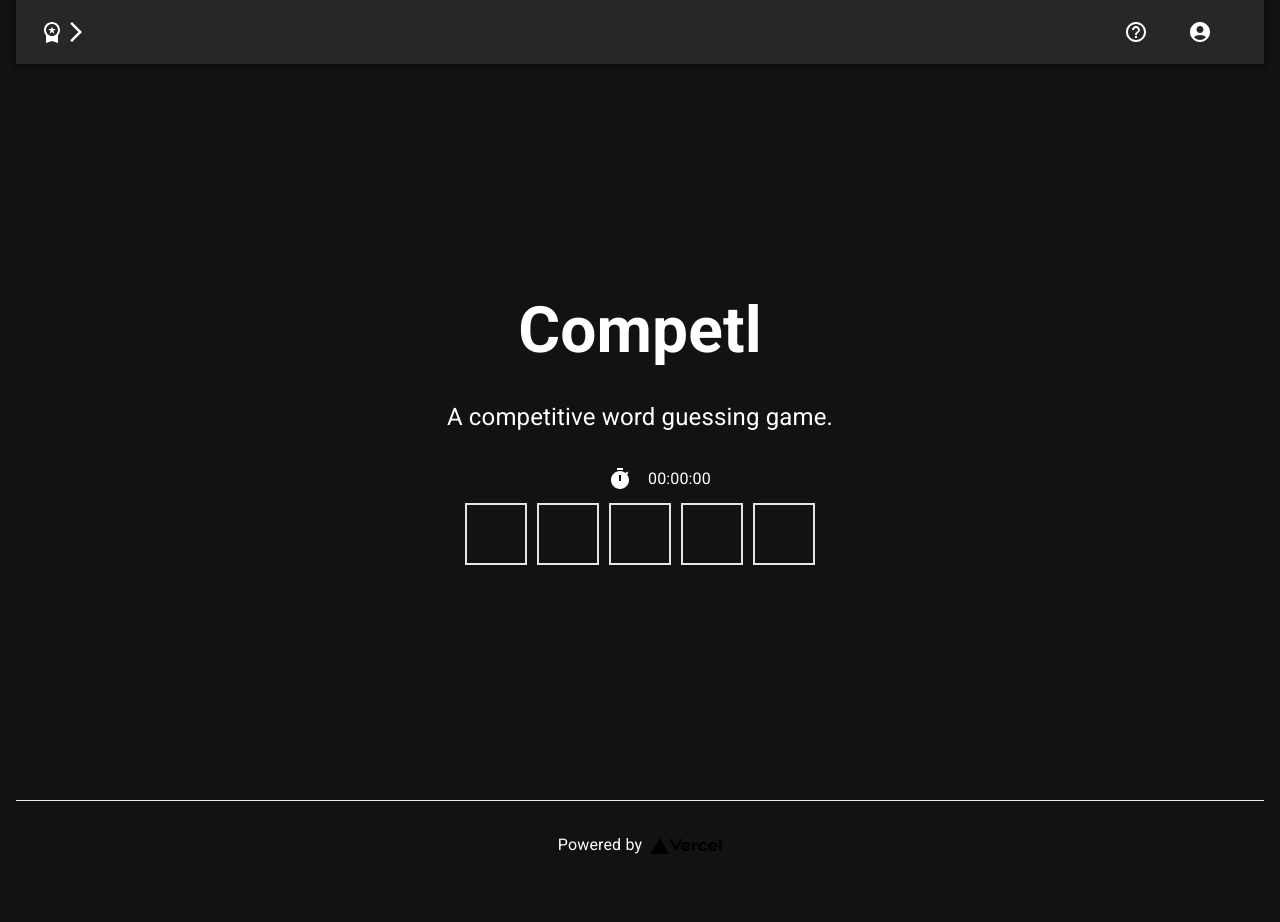
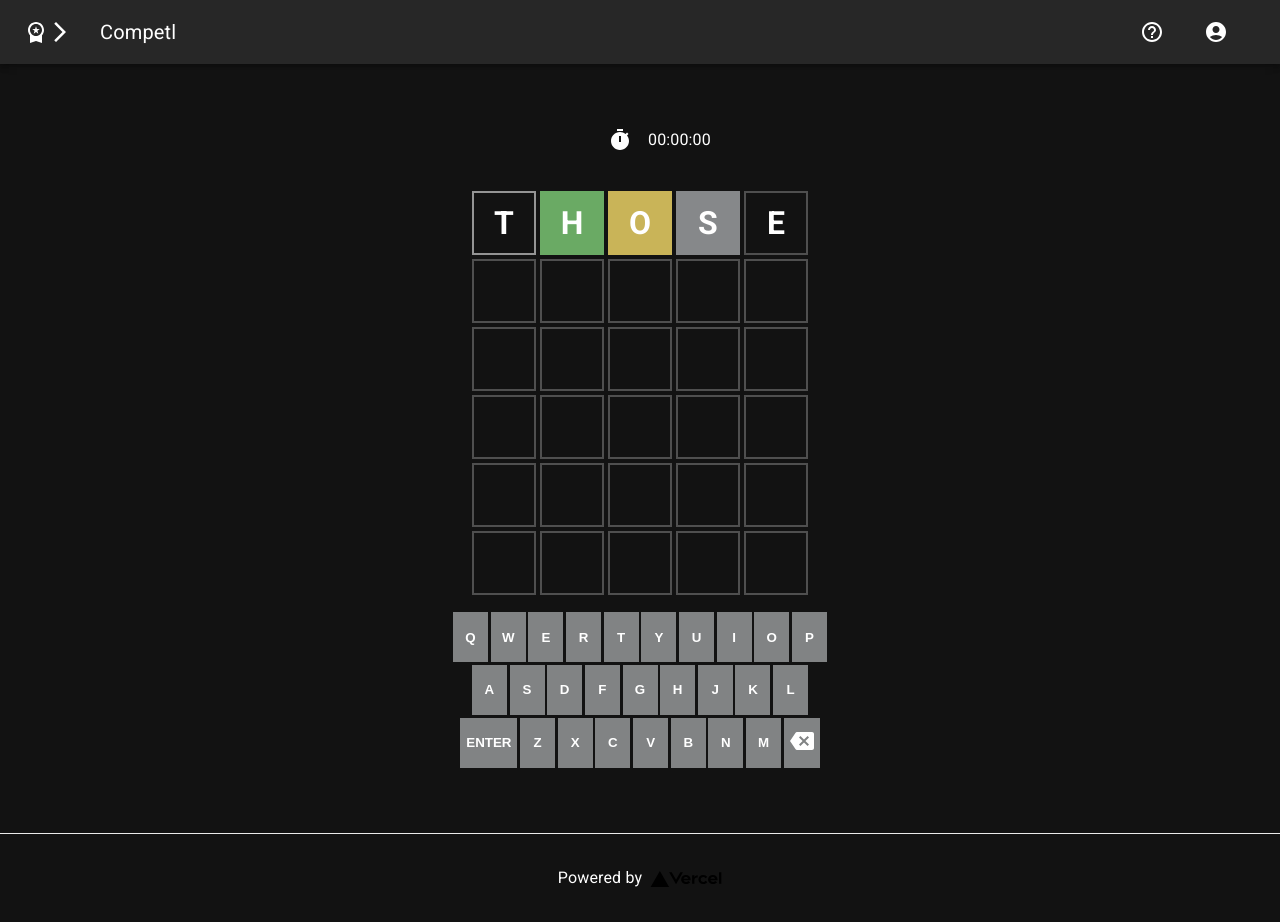
Before and after one commit to oscarwong67/Competl, a Next.js app: page / in a window 1280 px wide. Before the commit the page ends 889 px from the top, so only its background shows below. Built offline with nearby package versions, Linux system fonts and the light colour scheme.

Commit message:
keyboar and board up

```diff
--- a/components/game.js
+++ b/components/game.js
@@ -1,9 +1,8 @@
-import TimerIcon from "@mui/icons-material/Timer";
-import { Grid, Typography } from "@mui/material";
-import Box from '@mui/material/Box';
-import { useState } from "react";
-import styles from '../styles/Home.module.css'
-
+import TimerIcon from '@mui/icons-material/Timer';
+import { Grid, Typography, Container } from '@mui/material';
+import { useState } from 'react';
+import styles from '../styles/Game.module.css';
+import BackspaceIcon from '@mui/icons-material/Backspace';
 
 export default function Game() {
   const [timeInMS, setTimeInMS] = useState(0.0);
@@ -19,42 +18,151 @@ export default function Game() {
     const seconds = Math.floor(time / MS_PER_SECOND);
     time %= MS_PER_SECOND;
 
-    const zeroPad = (num, places) => String(num).padStart(places, "0");
+    const zeroPad = (num, places) => String(num).padStart(places, '0');
     return `${zeroPad(minutes, 2)}:${zeroPad(seconds, 2)}:${zeroPad(time, 2)}`;
   }
 
   return (
-    <div className="game-container">
-      <Grid container spacing={2} >
-        <Grid item xs={6} sx={{ textAlign: "right"}}>
+    <Container className={styles.gameContainer}>
+      <Grid container spacing={2}>
+        <Grid item xs={6} sx={{ textAlign: 'right', paddingLeft: '0px' }}>
           <TimerIcon color="inherit" />
         </Grid>
-        <Grid item xs={6} sx={{ paddingLeft: "5px"}}>
+        <Grid item xs={6} sx={{ paddingLeft: '5px' }}>
           <Typography>{getFormattedTime()}</Typography>
         </Grid>
       </Grid>
-      <div className={styles.board}>
-        <div className={styles.row}>
-
-          <div className={styles.tile}>
-
+      <div className={styles.gameBoard}>
+        <div className={styles.tile} data-state="active">
+          T
         </div>
-          <div className={styles.tile}>
-
+        <div className={styles.tile} data-state="correct">
+          H
         </div>
-          <div className={styles.tile}>
-
+        <div className={styles.tile} data-state="wrong-postion">
+          O
         </div>
-          <div className={styles.tile}>
-
+        <div className={styles.tile} data-state="wrong">
+          S
         </div>
-          <div className={styles.tile}>
-
+        <div className={styles.tile}>E</div>
+        <div className={styles.tile}></div>
+        <div className={styles.tile}></div>
+        <div className={styles.tile}></div>
+        <div className={styles.tile}></div>
+        <div className={styles.tile}></div>
+        <div className={styles.tile}></div>
+        <div className={styles.tile}></div>
+        <div className={styles.tile}></div>
+        <div className={styles.tile}></div>
+        <div className={styles.tile}></div>
+        <div className={styles.tile}></div>
+        <div className={styles.tile}></div>
+        <div className={styles.tile}></div>
+        <div className={styles.tile}></div>
+        <div className={styles.tile}></div>
+        <div className={styles.tile}></div>
+        <div className={styles.tile}></div>
+        <div className={styles.tile}></div>
+        <div className={styles.tile}></div>
+        <div className={styles.tile}></div>
+        <div className={styles.tile}></div>
+        <div className={styles.tile}></div>
+        <div className={styles.tile}></div>
+        <div className={styles.tile}></div>
+        <div className={styles.tile}></div>
+      </div>
+      <div className={styles.keyboard}>
+        <div className={styles.keyboardRow}>
+          <button className={styles.key} data-key="Q">
+            Q
+          </button>
+          <button className={styles.key} data-key="W">
+            W
+          </button>
+          <button className={styles.key} data-key="E">
+            E
+          </button>
+          <button className={styles.key} data-key="R">
+            R
+          </button>
+          <button className={styles.key} data-key="T">
+            T
+          </button>
+          <button className={styles.key} data-key="Y">
+            Y
+          </button>
+          <button className={styles.key} data-key="U">
+            U
+          </button>
+          <button className={styles.key} data-key="I">
+            I
+          </button>
+          <button className={styles.key} data-key="O">
+            O
+          </button>
+          <button className={styles.key} data-key="P">
+            P
+          </button>
         </div>
 
+        <div className={styles.space}></div>
+        <div className={styles.keyboardRow}>
+          <button className={styles.key} data-key="A">
+            A
+          </button>
+          <button className={styles.key} data-key="S">
+            S
+          </button>
+          <button className={styles.key} data-key="D">
+            D
+          </button>
+          <button className={styles.key} data-key="F">
+            F
+          </button>
+          <button className={styles.key} data-key="G">
+            G
+          </button>
+          <button className={styles.key} data-key="H">
+            H
+          </button>
+          <button className={styles.key} data-key="J">
+            J
+          </button>
+          <button className={styles.key} data-key="K">
+            K
+          </button>
+          <button className={styles.key} data-key="L">
+            L
+          </button>
         </div>
 
+        <div className={styles.keyboardRow}>
+          <button data-enter className={styles.key}>ENTER</button>
+          <button className={styles.key} data-key="Z">
+            Z
+          </button>
+          <button className={styles.key} data-key="X">
+            X
+          </button>
+          <button className={styles.key} data-key="C">
+            C
+          </button>
+          <button className={styles.key} data-key="V">
+            V
+          </button>
+          <button className={styles.key} data-key="B">
+            B
+          </button>
+          <button className={styles.key} data-key="N">
+            N
+          </button>
+          <button className={styles.key} data-key="M">
+            M
+          </button>
+          <button data-enter className={styles.key}><BackspaceIcon /></button>
         </div>
       </div>
+    </Container>
   );
 }
--- a/pages/index.js
+++ b/pages/index.js
@@ -8,6 +8,7 @@ import IconButton from "@mui/material/IconButton";
 import WorkspacePremiumIcon from "@mui/icons-material/WorkspacePremium";
 import ArrowForwardIosIcon from "@mui/icons-material/ArrowForwardIos";
 import AccountCircleIcon from "@mui/icons-material/AccountCircle";
+import Typography from '@mui/material/Typography';
 
 import Game from '../components/game';
 import styles from '../styles/Home.module.css'
@@ -17,12 +18,11 @@ export default function Home() {
     <div className={styles.container}>
       <Head>
         <title>Competl</title>
-        <meta name="description" content="Generated by create next app" />
+        <meta name="viewport" content="width=device-width, initial-scale=1" />
         <link rel="icon" href="/favicon.ico" />
       </Head>
       <AppBar position="static">
         <Toolbar>
-          <Box display="flex" flexGrow={1}>
           {/* Left Side */}
           <IconButton
             size="large"
@@ -34,7 +34,7 @@ export default function Home() {
             <WorkspacePremiumIcon />
             <ArrowForwardIosIcon />
           </IconButton>
-          </Box>
+          <Typography variant="h6" nowrap component="div" sx={{ flexGrow: 1, display: { xs: 'block' } }}>Competl</Typography>
           <IconButton
             size="large"
             color="inherit"
@@ -54,8 +54,7 @@ export default function Home() {
         </Toolbar>
       </AppBar>
       <main className={styles.main}>
-        <h1 className={styles.title}>Competl</h1>
-        <p className={styles.description}>A competitive word guessing game.</p>
+        {/* <p className={styles.description}>A competitive word guessing game.</p> */}
         <Game />
       </main>
 
--- /dev/null
+++ b/styles/Game.module.css
@@ -0,0 +1,71 @@
+.gameContainer {
+  max-width: 100%;
+}
+
+.gameBoard {
+  display: grid;
+  justify-content: center;
+  align-content: center;
+  flex-grow: 1;
+  grid-template-columns: repeat(5, 4em);
+  grid-template-rows: repeat(6, 4em);
+  gap: 0.25em;
+  margin-top: 2em;
+  margin-bottom: 1em;
+}
+
+.tile {
+  color: white;
+  border: 0.07em solid #e5e5e549;
+  text-transform: capitalize;
+  font-size: 2em;
+  font-weight: bold;
+  display: flex;
+  justify-content: center;
+  align-items: center;
+  user-select: none;
+}
+
+.tile[data-state='active'] {
+  border-color: var(--active-border-grey);
+}
+
+.tile[data-state='correct'] {
+  border: none;
+  background-color: var(--correct-green);
+}
+
+.tile[data-state='wrong-postion'] {
+  border: none;
+  background-color: var(--wrong-position-yellow);
+}
+
+.tile[data-state='wrong'] {
+  border: none;
+  background-color: var(--wrong-grey);
+}
+
+.keyboard {
+  display: flex;
+  flex-direction: column;
+  justify-content: center;
+  min-height: 150px;
+}
+
+.keyboardRow {
+  display: flex;
+  flex-direction: row;
+  justify-content: center;
+  height: 100%;
+}
+
+.key {
+  text-align: center;
+  min-height: 50px;
+  min-width: 35px;
+  margin: 0.1em;
+  background-color: #818384;
+  color: white;
+  border: none;
+  font-weight: bold;
+}
--- a/styles/Home.module.css
+++ b/styles/Home.module.css
@@ -1,7 +1,3 @@
-.container {
-  padding: 0 1rem;
-}
-
 .main {
   /* Subtract height of app bar */
   min-height: calc(100vh - 56px);
@@ -121,31 +117,6 @@
   margin-left: 0.5rem;
 }
 
-.board {
-  display: block;
-  width: 100%;
-  min-width: 200px;
-  margin: auto;
-}
-
-.row {
-  display: flex;
-  flex-direction: row;
-}
-
-.tile {
-  display: flex;
-  justify-content: center;
-  align-items: center;
-  width: 100%;
-  border: 2px solid #e5e5e5;
-  height: 62px;
-  width: 62px;
-  margin: 5px;
-  text-transform: capitalize;
-  font-size: 35px;
-}
-
 @media (max-width: 600px) {
   .grid {
     width: 100%;
--- a/styles/globals.css
+++ b/styles/globals.css
@@ -1,4 +1,11 @@
 @import url('https://fonts.googleapis.com/css2?family=Roboto:ital,wght@0,300;0,400;0,700;1,400&display=swap');
+
+:root {
+  --active-border-grey: #e5e5e59d;
+  --correct-green: #6aaa64;
+  --wrong-position-yellow: #c9b458;
+  --wrong-grey: #86888a;
+}
 
 html,
 body {
@@ -6,6 +13,7 @@ body {
   margin: 0;
   font-family: -apple-system, BlinkMacSystemFont, Roboto, Segoe UI, Oxygen,
     Ubuntu, Cantarell, Fira Sans, Droid Sans, Helvetica Neue, sans-serif;
+  background-color: #3e3e3e;
 }
 
 a {
```
Lines whose indentation alone changed are shown as unchanged.
